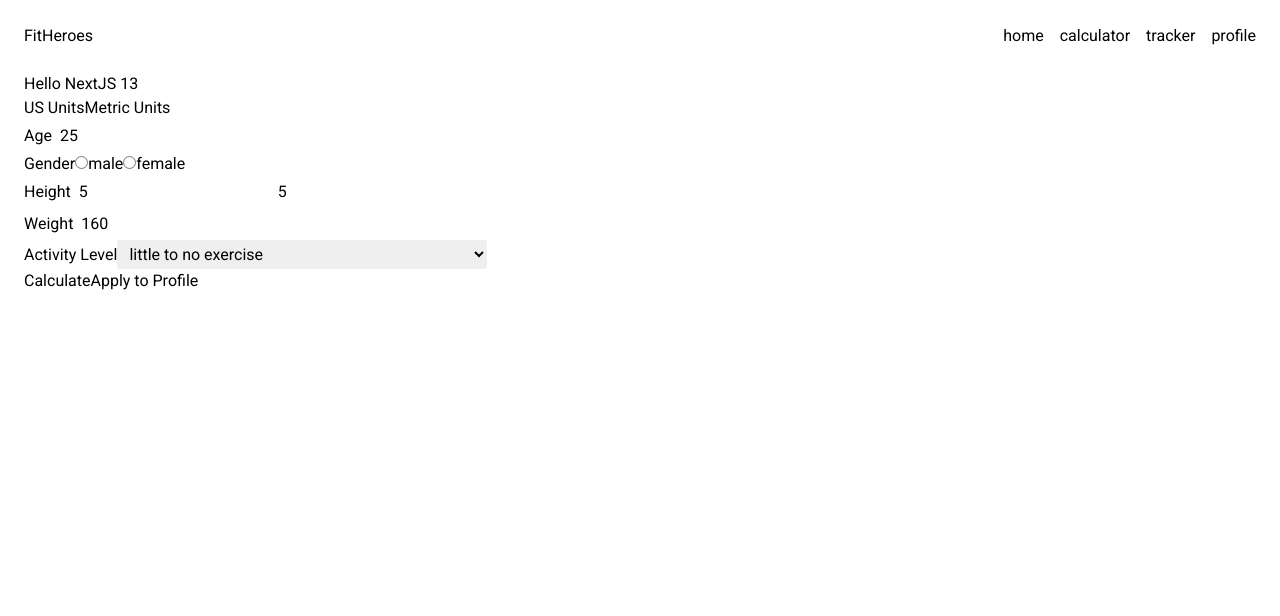
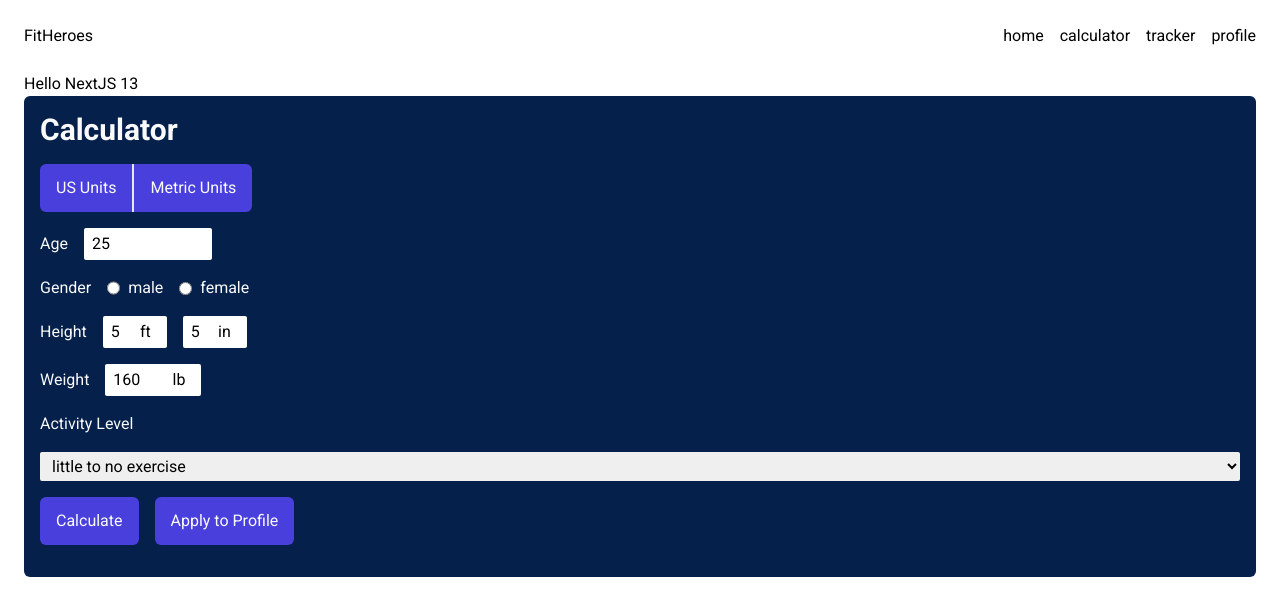
Before and after one commit to pn-code/fit-reservation, a Next.js app: page / in a window 1280 px wide. Shown: the top 616 px of the page. Built offline with nearby package versions, Linux system fonts and the light colour scheme.

Commit message:
Added styles to form

```diff
--- a/components/CalculatorModal.tsx
+++ b/components/CalculatorModal.tsx
@@ -9,18 +9,25 @@ const CalculatorModal = () => {
     const [activity, setActivity] = useState(1.2);
 
     return (
-        <form>
+        <form className="bg-[#05204A] text-[#FAFAFA] p-4 rounded-md flex-col flex gap-4">
+            <h1 className="text-3xl font-semibold">Calculator</h1>
+
             {/* Unit Button Sections */}
             <section>
-                <button>US Units</button>
-                <button>Metric Units</button>
+                <button className="px-4 bg-[#493fdd] rounded-tl-md rounded-bl-md py-3 border-r-2">
+                    US Units
+                </button>
+                <button className="px-4 bg-[#493fdd] rounded-tr-md rounded-br-md py-3">
+                    Metric Units
+                </button>
             </section>
 
             {/* Input Section */}
-            <section>
-                <div>
+            <section className="flex flex-col gap-4">
+                <div className="flex gap-4 items-center">
                     <label htmlFor="age">Age</label>
                     <input
+                        className="w-32"
                         onChange={(e) => setAge(Number(e.target.value))}
                         value={age}
                         id="age"
@@ -28,17 +35,36 @@ const CalculatorModal = () => {
                     />
                 </div>
 
-                <div>
+                <div className="flex gap-4 items-center">
                     <label>Gender</label>
-                    <input id="male" onClick={() => setGender("male")} name="gender" type="radio" />
+                    <section className="flex gap-2">
+                        <input
+                            id="male"
+                            onClick={() => setGender("male")}
+                            name="gender"
+                            type="radio"
+                        />
                         <label htmlFor="male">male</label>
-                    <input id="female" onClick={() => setGender("female")} value="female" name="gender" type="radio" />
+                    </section>
+
+                    <section className="flex gap-2 items-center">
+                        <input
+                            id="female"
+                            onClick={() => setGender("female")}
+                            value="female"
+                            name="gender"
+                            type="radio"
+                        />
                         <label htmlFor="female">female</label>
+                    </section>
                 </div>
 
-                <div>
-                    <label>Height</label>
+                <div className="flex gap-4 items-center">
+                    <label htmlFor="feet">Height</label>
+                    <section className="relative">
                         <input
+                            className="w-16 pr-5"
+                            id="feet"
                             onChange={(e) =>
                                 setHeight((height) => ({
                                     ...height,
@@ -46,9 +72,21 @@ const CalculatorModal = () => {
                                 }))
                             }
                             value={height.feet}
-                        type="number"
+                            type="tel"
                         />
+
+                        <label
+                            className="absolute right-4 top-1 text-black"
+                            htmlFor="feet"
+                        >
+                            ft
+                        </label>
+                    </section>
+
+                    <section className="relative">
                         <input
+                            className="w-16"
+                            id="inches"
                             onChange={(e) =>
                                 setHeight((height) => ({
                                     ...height,
@@ -56,21 +94,34 @@ const CalculatorModal = () => {
                                 }))
                             }
                             value={height.feet}
-                        type="number"
+                            type="tel"
                         />
+                        <label
+                            className="absolute right-4 top-1 text-black"
+                            htmlFor="inches"
+                        >
+                            in
+                        </label>
+                    </section>
                 </div>
 
-                <div>
+                <div className="flex gap-4 relative items-center">
                     <label htmlFor="weight">Weight</label>
+                    <section className="relative">
                         <input
+                            className="w-24 appearance-none"
                             onChange={(e) => setWeight(Number(e.target.value))}
                             value={weight}
                             id="weight"
-                        type="number"
+                            type="tel"
                         />
+                        <span className="absolute right-4 top-1 text-black">
+                            lb
+                        </span>
+                    </section>
                 </div>
 
-                <div>
+                <div className="flex gap-4 flex-col">
                     <label htmlFor="activity">Activity Level</label>
                     <select
                         onChange={(e) => setActivity(Number(e.target.value))}
@@ -96,9 +147,13 @@ const CalculatorModal = () => {
             </section>
 
             {/* Action Buttons Section */}
-            <section>
-                <button>Calculate</button>
-                <button>Apply to Profile</button>
+            <section className="flex gap-4">
+                <button className="px-4 bg-[#493fdd] rounded-md py-3">
+                    Calculate
+                </button>
+                <button className="px-4 bg-[#493fdd] rounded-md py-3 ">
+                    Apply to Profile
+                </button>
             </section>
 
             {/* Display Calories Section */}
```
Lines whose indentation alone changed are shown as unchanged.
